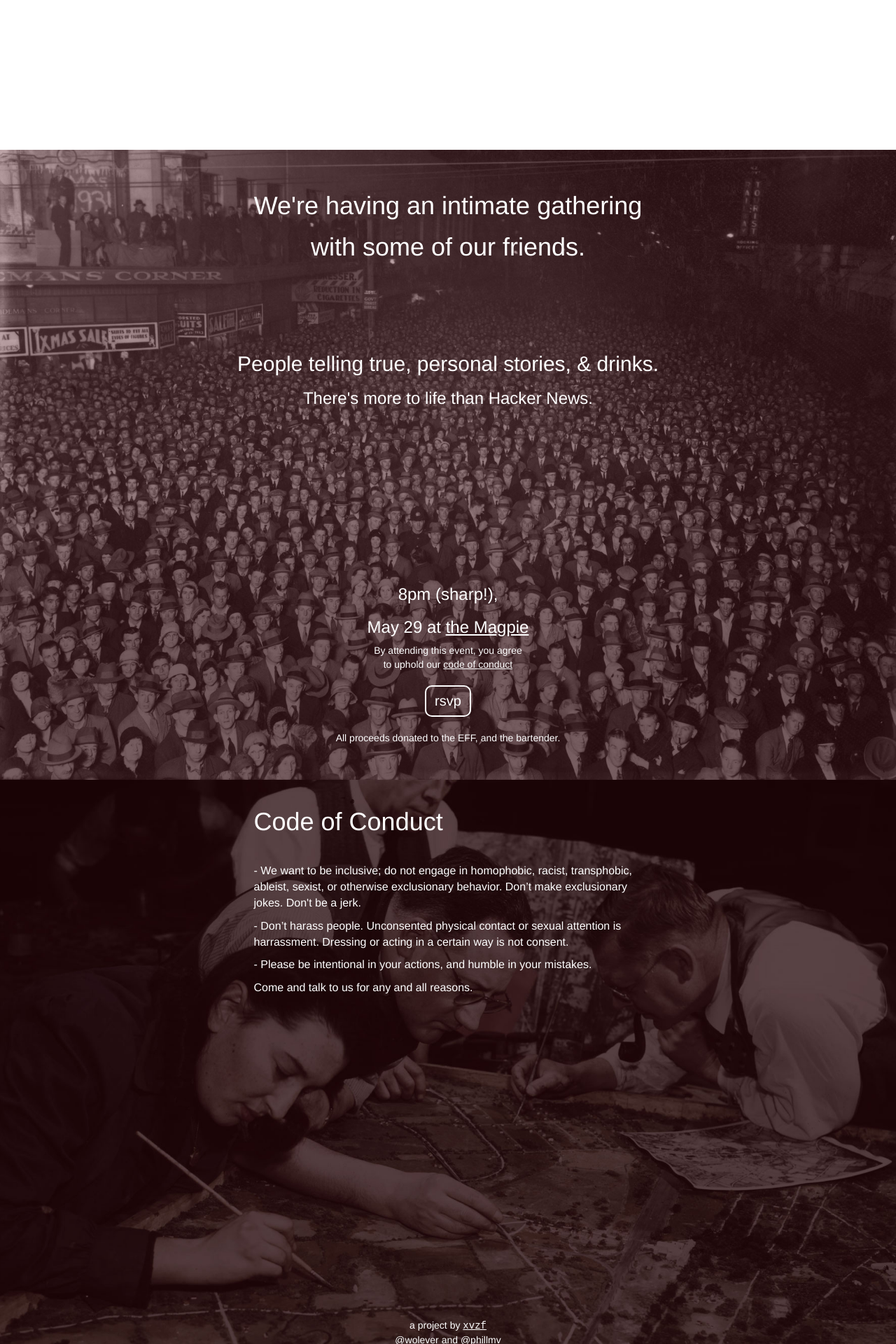
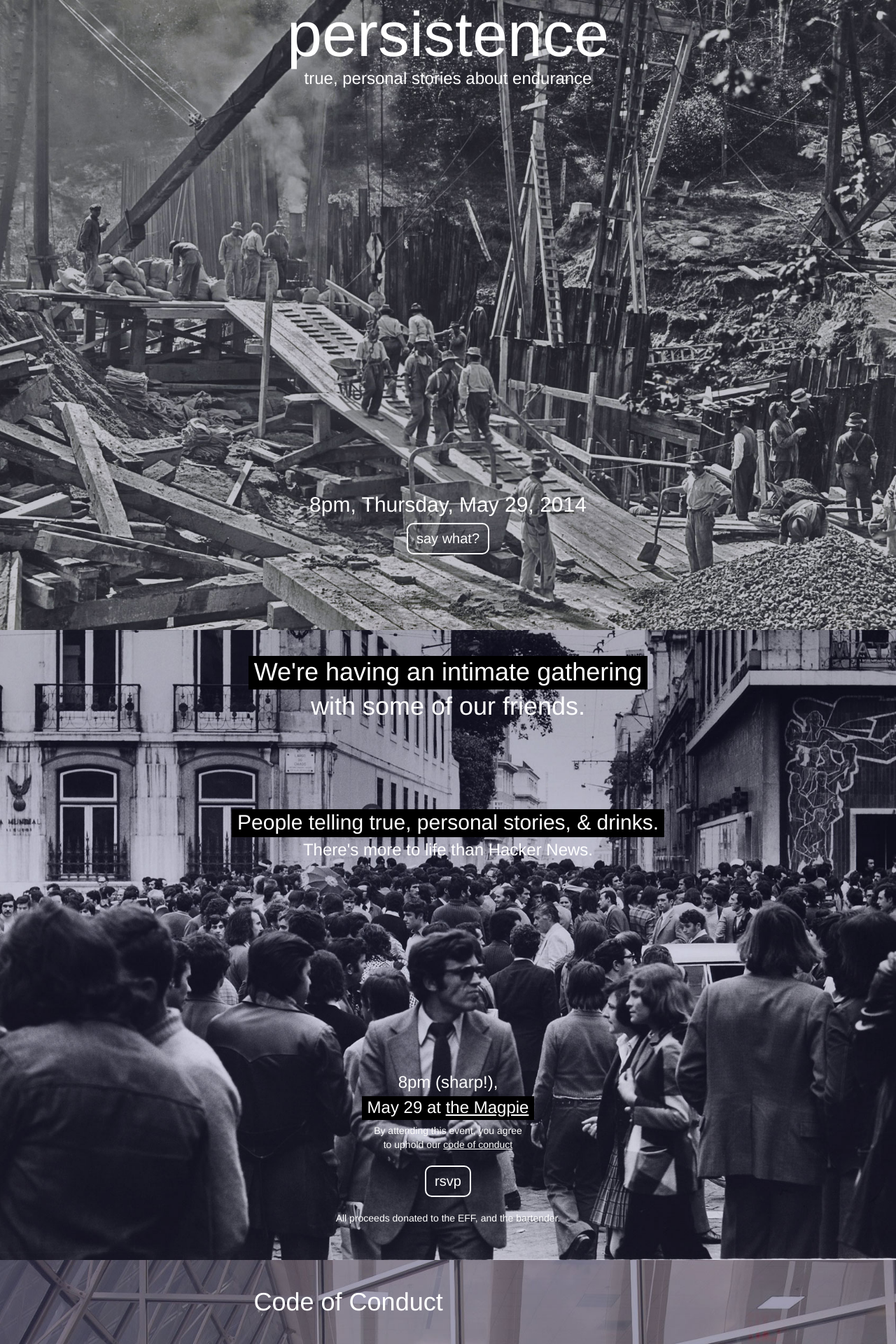
Before and after one commit to stateio/xvzf, a Jekyll site: the page persistence.html, which Jekyll copies as it is, in a window 1280 px wide. Shown: the top 1920 px of the page at 70% size. Built offline with Jekyll 4.4.1, drawn with Linux system fonts in a browser that asks for light colours; Markdown is read by kramdown in place of the engine named in the settings; a script that is not in the unit is left out.

Commit message:
Right, don't forget css.

```diff
--- a/css/style.css
+++ b/css/style.css
@@ -37,7 +37,7 @@
   display: block;
 }
 
-#nontrivial header {
+#nontrivi6l header {
   text-align: center;
   padding-top: 40px;
   padding-top: 0px;
@@ -59,6 +59,55 @@
   bottom: 50px;
   position: absolute;
   text-align: center;
+}
+
+/* trololol */
+#theme {
+  background-image: url("/img/pbg.jpg");
+  background-repeat: no-repeat;
+  background-size: cover;
+  -moz-background-size: cover;
+  -webkit-background-size: cover;
+  background-position: 50% 50%;
+  height: 100%;
+  position: relative;
+  display: block;
+}
+
+#theme header {
+  text-align: center;
+  padding-top: 40px;
+  padding-top: 0px;
+  margin-top: 0;
+}
+
+.theme h1, .theme h3, .theme h4 {
+  margin-top: 0;
+}
+
+
+#theme header h1 {
+  font-size: 90px;
+  margin-bottom: 0px;
+}
+
+#theme footer, #coc footer {
+  width: 100%;
+  bottom: 50px;
+  position: absolute;
+  text-align: center;
+}
+
+#theme footer {
+  bottom: 12%;
+}
+
+.theme #coc p {
+  font-size: 22px;
+}
+
+.theme #coc {
+  background-image: url("/img/pbg3.jpg");
 }
 
 #moreinfo #cta {
@@ -93,6 +142,22 @@
   height: 100%;
   position: relative;
   display: block;
+}
+
+.theme #moreinfo {
+  background-image: url("/img/pbg2.1.jpg");
+}
+
+.theme #moreinfo h3 {
+  z-index: 2;
+}
+
+.hl {
+  background-color: black;
+  padding-top: 2px;
+  padding-bottom: 5px;
+  padding-left: 8px;
+  padding-right: 8px;
 }
 
 #coc {
```
